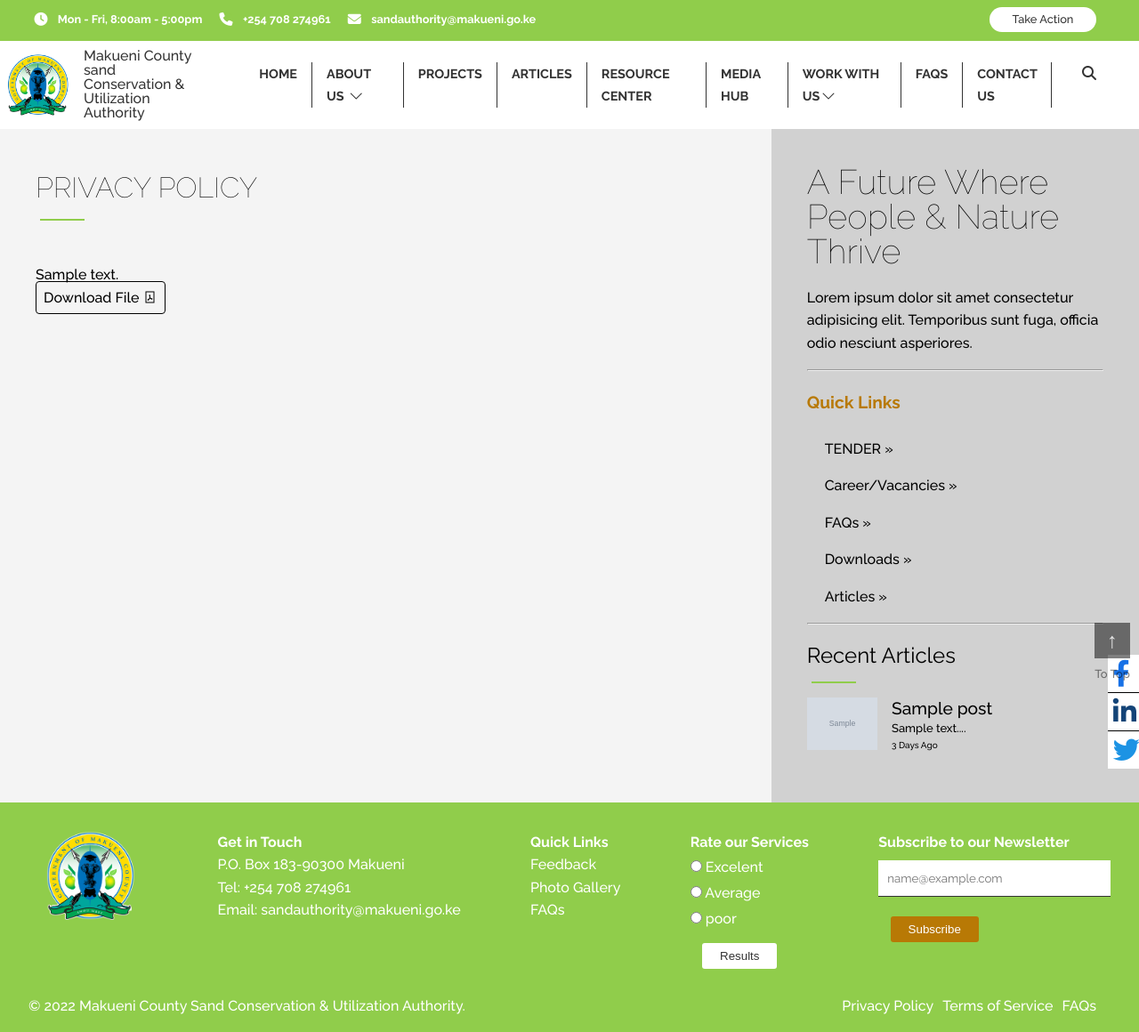
After one commit to enockabere/Mak-Website, a Django app: page /privacy-policy in a window 1280 px wide. The commit adds this page. Shown: the whole page at 89% size. Run offline with Django 4.2, Linux system fonts and the light colour scheme; tables that the repository leaves empty hold one stand-in row (values such as "Sample post"); grey boxes marked "Sample" are stand-in pictures; some libraries are stand-ins or nearby versions.

Commit message:
Policies

```diff
--- a/base/templates/footer.html
+++ b/base/templates/footer.html
@@ -72,8 +72,13 @@
         <p>&copy; 2022 Makueni County Sand Conservation & Utilization Authority.</p>
         <ul>
             <li>
-                <a href="">Privacy Policy</a>
+                <a href="{% url 'privacy' %}">Privacy Policy</a>
             </li>
+
+            <li>
+                <a href="{% url 'terms' %}">Terms of Service</a>
+            </li>
+
             <li>
                 <a href="{% url 'faq' %}">FAQs</a>
             </li>
--- a/base/templates/index.html
+++ b/base/templates/index.html
@@ -15,7 +15,7 @@
                 <h1>{{carousel.title}}</h1>
                 <p>{{carousel.caption}}
                 </p>
-                <a href="" class="action__btn"> Take <strong>Action </strong> &rarr;</a>
+                <!-- <a href="" class="action__btn"> Take <strong>Action </strong> &rarr;</a> -->
             </div>
         </div>
     </div>
@@ -53,9 +53,7 @@
     </main>
     <aside class="grid__sidebar">
         <h1>A Future Where People & Nature Thrive</h1>
-        <p>Lorem ipsum, dolor sit amet consectetur adipisicing elit. Rem quae, rerum praesentium odit cupiditate alias
-            porro culpa minima possimus, sint corporis, sunt doloribus obcaecati nulla? Quod soluta doloremque numquam
-            molestias!</p>
+        <p>As an organization we are keen on sustainable conservation and utilization of sand within Makueni County. We enhance community’s knowledge on importance of environmental protection and sustainable sand utilization through public barazas and partner other organizations in construction of sand dams. Makueni County has an effective framework to oversee sand activities thus serves as a case study for how other counties can ameliorate illegal sand harvesting.</p>
     </aside>
 </div>
 
--- a/resources/models.py
+++ b/resources/models.py
@@ -36,6 +36,41 @@ class Publication(models.Model):
     category = models.IntegerField(choices=PUB_CATEGORY, default=0)
     status = models.IntegerField(choices=STATUS, default=0)
 
+    class Meta:
+        verbose_name = 'Resource'
+
 
     def __str__(self):
         return self.name
+
+class Privacy(models.Model):
+    title = models.CharField(max_length=200, default='Privacy Policy')
+    content = models.TextField()
+    pub_date = models.DateTimeField(auto_now_add=True)
+    modified = models.DateTimeField(auto_now=True)
+    file = models.FileField(upload_to='media')
+    status = models.IntegerField(choices=STATUS, default=0, help_text='change to published to be seen')
+
+    class Meta:
+        verbose_name = 'Privacy Policy'
+        verbose_name_plural = 'Privacy Policy'
+
+
+    def __str__(self):
+        return self.title
+
+class Terms(models.Model):
+    title = models.CharField(max_length=200, default='Terms of Service')
+    content = models.TextField()
+    pub_date = models.DateTimeField(auto_now_add=True)
+    modified = models.DateTimeField(auto_now=True)
+    file = models.FileField(upload_to='media')
+    status = models.IntegerField(choices=STATUS, default=0, help_text='change to published to be seen')
+
+    class Meta:
+        verbose_name = 'Terms of Service'
+        verbose_name_plural = 'Terms of Service'
+
+
+    def __str__(self):
+        return self.title
--- /dev/null
+++ b/resources/templates/privacy.html
@@ -0,0 +1,38 @@
+{% extends 'base.html' %}
+{% load static %}
+{% block title %} Privacy Policy {% endblock title %}
+
+{% block body %}
+
+<div class="grid">
+    <main class="grid__main">
+        <div class="grid__main--item">
+            <div class="heading mb-3">
+                <h1>Privacy Policy</h1>
+                <div class="linebg_2"></div>
+            </div>
+            <div class="grid__main--list">
+
+                {% for content in privacy %}
+
+                <div>
+                    {{ content.content | safe}}
+                </div>
+                <div class="file">
+                    <a href="{{ content.file.url }}" download="" target="_blank">Download File <i
+                            class="las la-file-pdf"></i></a>
+                </div>
+
+                {% endfor %}
+
+            </div>
+
+        </div>
+
+    </main>
+    <aside class="grid__sidebar">
+        {% include 'aside.html' %}
+    </aside>
+</div>
+
+{% endblock body %}
--- a/resources/urls.py
+++ b/resources/urls.py
@@ -4,4 +4,6 @@ from resources import views
 urlpatterns = [
     path('resource-center/downloads', views.publication_view, name='publication'),
     path('faq', views.faq_view, name='faq'),
+    path('terms-of-service', views.terms, name='terms'),
+    path('privacy-policy', views.privacy, name='privacy')
 ]
--- a/resources/views.py
+++ b/resources/views.py
@@ -1,6 +1,6 @@
 from django.shortcuts import render
 from django.views.generic import ListView, DetailView
-from .models import Faq, Publication
+from .models import Faq, Publication, Terms, Privacy
 from blog.models import Post
 
 # Create your views here
@@ -23,3 +23,23 @@ def faq_view(request):
         'post': post,
     }
     return render(request, 'faq.html', context)
+
+
+def terms(request):
+    terms = Terms.objects.filter(status=1).all()
+    post = Post.objects.filter(status=1).order_by('-created_on')[:4]
+    context = {
+        'terms': terms,
+        'post': post,
+    }
+    return render(request, 'terms.html', context)
+
+
+def privacy(request):
+    privacy = Privacy.objects.filter(status=1).all()
+    post = Post.objects.filter(status=1).order_by('-created_on')[:4]
+    context = {
+        'privacy': privacy,
+        'post': post,
+    }
+    return render(request, 'privacy.html', context)
--- a/static/css/style.css
+++ b/static/css/style.css
@@ -2672,6 +2672,21 @@ footer .copyright ul li:hover {
   list-style: number;
 }
 
+.file a {
+  padding: 0.5em;
+  border: 1px solid;
+  border-radius: 4px;
+}
+.file a:hover {
+  background-color: #90cd4b;
+  color: rgb(255, 255, 255);
+  border-color: rgb(255, 255, 255);
+  border: none;
+}
+.file a i {
+  font-size: 16px;
+}
+
 .projects {
   margin-inline: 2em;
   margin-block: 1em;
--- a/static/scss/globals/_publication.scss
+++ b/static/scss/globals/_publication.scss
@@ -32,3 +32,22 @@
         }
     }
 }
+
+
+
+.file{
+    a{
+        padding: .5em;
+        border: 1px solid;
+        border-radius: 4px;
+
+        &:hover{
+            @include set_background($primary_color);
+            border: none;
+        }
+
+        i{
+            font-size: 16px;
+        }
+    }
+}
--- a/static/scss/style.scss
+++ b/static/scss/style.scss
@@ -1,5 +1,7 @@
 @use 'utils' as u;
 @import 'globals';
+
+
 
 
 // back to top
```
Also changed, not shown: resources/admin.py (+10 -1 lines), resources/templates/terms.html (added, +37 -0 lines), root/settings/__init__.py (+8 -8 lines), about/migrations/0008_alter_mdsmessage_image_alter_mdsmessage_position_and_more.py (added), resources/migrations/0004_privacy_terms.py (added), 2 other files.
